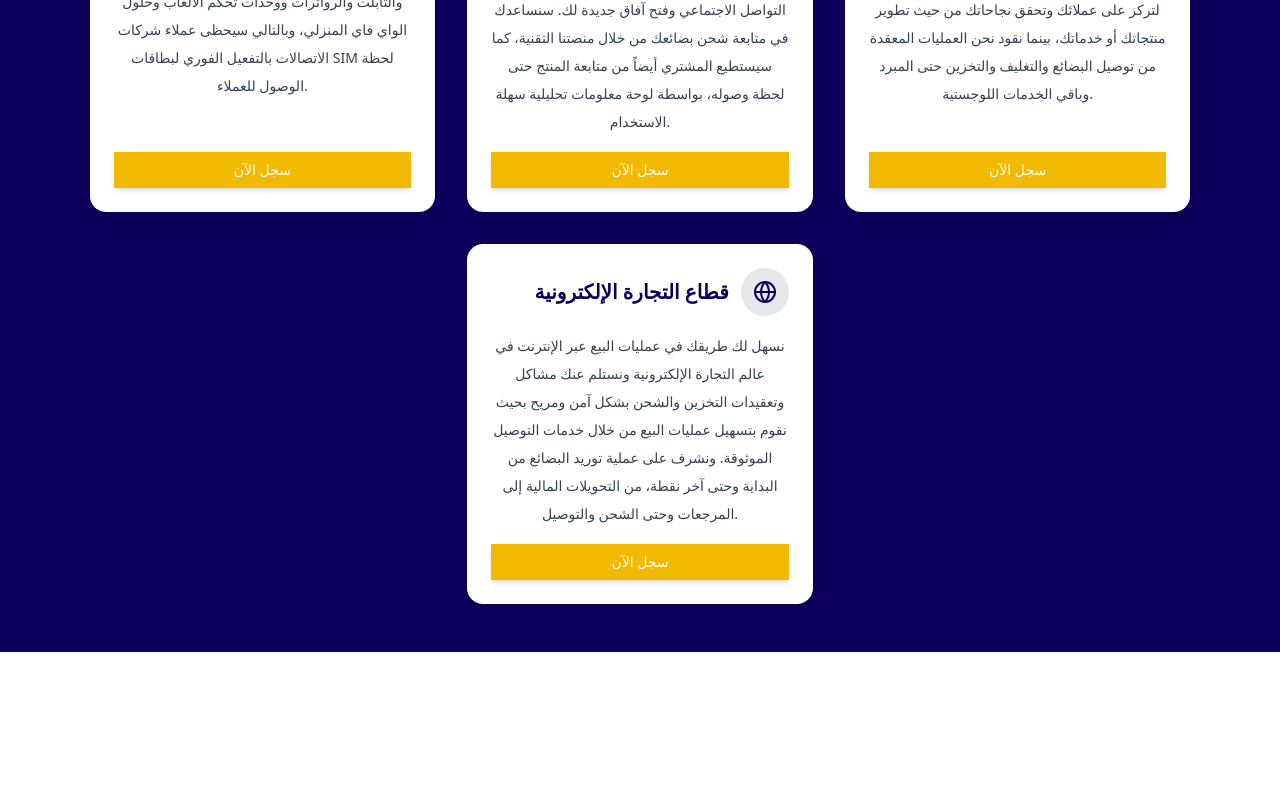
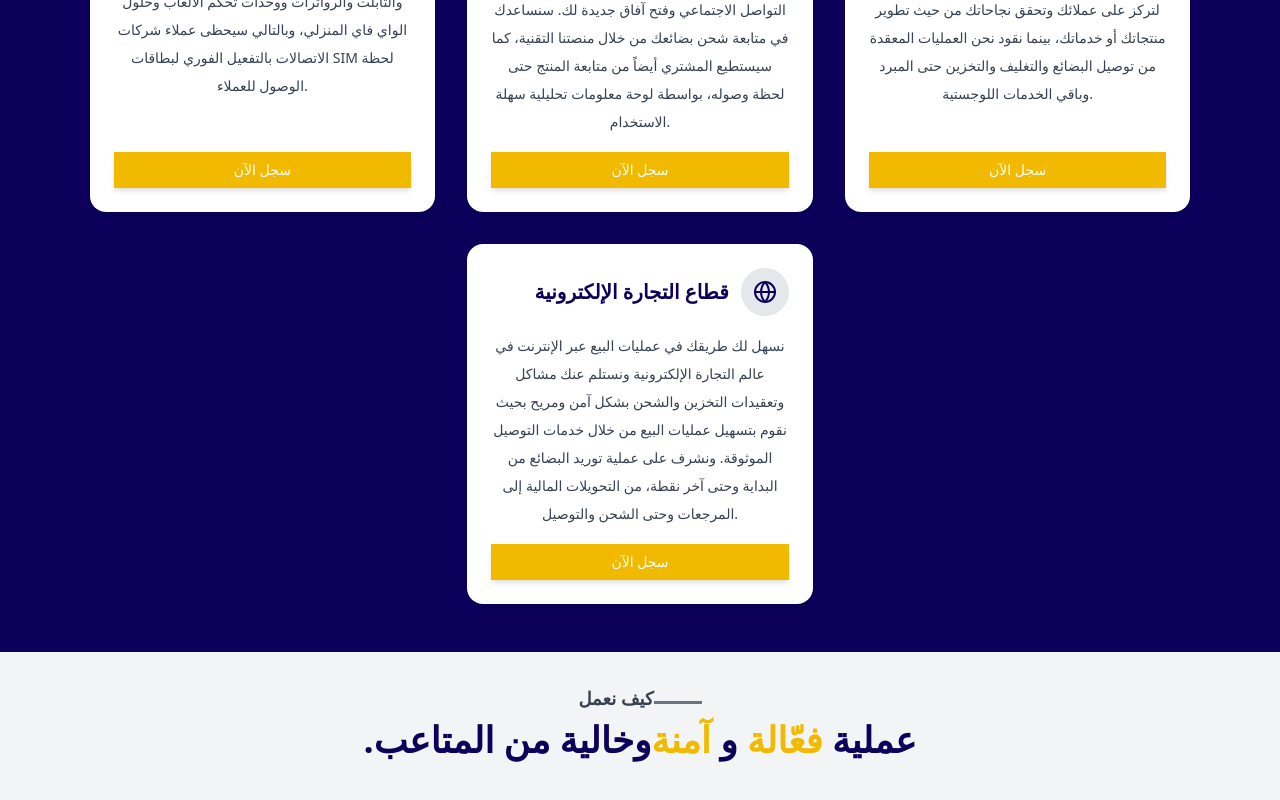
Before and after one commit to ayoubbezai/Baraq-alsahab, a React (Vite) app: page / in a window 1280 px wide. Shown: the part 3346-4146 px from the top of the page. Before the commit the page ends 3998 px from the top, so only its background shows below. Built offline with nearby package versions, Linux system fonts and the light colour scheme; what tw-elements would draw is missing.

Commit message:
our sectors

```diff
--- a/src/App.jsx
+++ b/src/App.jsx
@@ -5,6 +5,7 @@ import AboutUsSection from "./components/sections/AboutUsSection"
 import WhyUsSection from "./components/sections/WhyUsSection"
 import OurServices from "./components/sections/OurServices"
 import SectorsSection from "./components/sections/SectorsSection"
+import HowWeWork from "./components/sections/HowWeWork"
 import { LanguageProvider } from './states/LanguageContext';
 
 
@@ -17,6 +18,7 @@ function App() {
       <WhyUsSection />
       <OurServices />
       <SectorsSection />
+      <HowWeWork />
     </LanguageProvider>
 
   );
--- /dev/null
+++ b/src/components/sections/HowWeWork.jsx
@@ -0,0 +1,46 @@
+import React, { useContext } from "react";
+import { motion } from "framer-motion";
+import { LanguageContext } from "../../states/LanguageContext";
+
+const HowWeWork = () => {
+    const { language } = useContext(LanguageContext);
+
+    return (
+        <section className={`py-8 px-6 md:pb-28 bg-gray-100 font-english ${language === "ar" ? "font-arabic text-right" : ""}`}>
+            <div className="max-w-6xl mx-auto text-center">
+                {/* Section Title */}
+                <motion.h2
+                    initial={{ opacity: 0, x: -100 }}
+                    whileInView={{ opacity: 1, x: 0 }}
+                    viewport={{ once: false, amount: 0.3 }}
+                    transition={{ duration: 0.9, delay: 0.1 }}
+                    className="font-semibold text-lg mr-12 text-gray-700 relative"
+                >
+                    {language === "ar" ? "كيف نعمل" : "How We Work"}
+                    <span className="absolute bottom-2 w-12 h-[3px] bg-gray-500"></span>
+                </motion.h2>
+
+                {/* Subtitle */}
+                <motion.h3
+                    initial={{ opacity: 0, x: 100 }}
+                    whileInView={{ opacity: 1, x: 0 }}
+                    viewport={{ once: false, amount: 0.3 }}
+                    transition={{ duration: 0.9, delay: 0.2 }}
+                    className="text-4xl font-semibold text-primary my-2"
+                >
+                    {language === "ar" ? (
+                        <>
+                            .عملية <span className="text-secondary">فعّالة</span> و <span className="text-secondary">آمنة</span>وخالية من المتاعب
+                        </>
+                    ) : (
+                        <>
+                            An <span className="text-secondary">efficient</span>, <span className="text-secondary">secure</span>, and hassle-free process.
+                        </>
+                    )}
+                </motion.h3>
+            </div>
+        </section>
+    );
+};
+
+export default HowWeWork;
```
